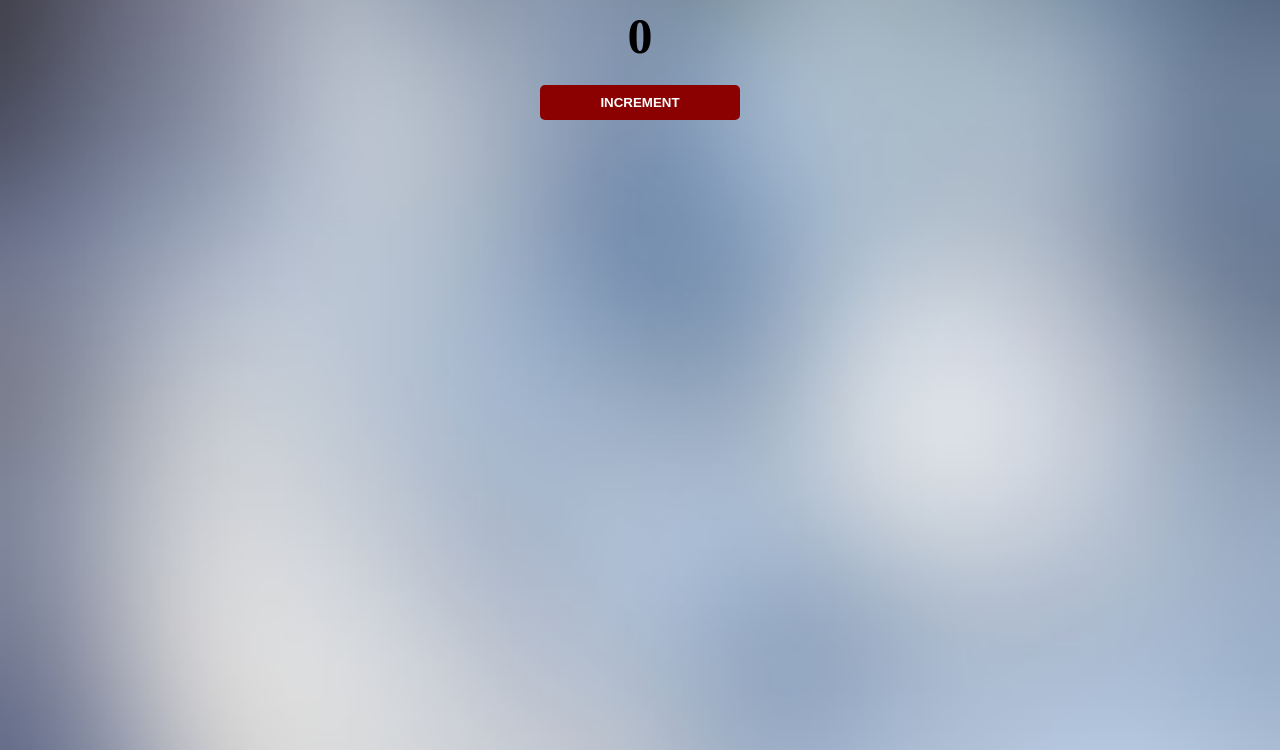
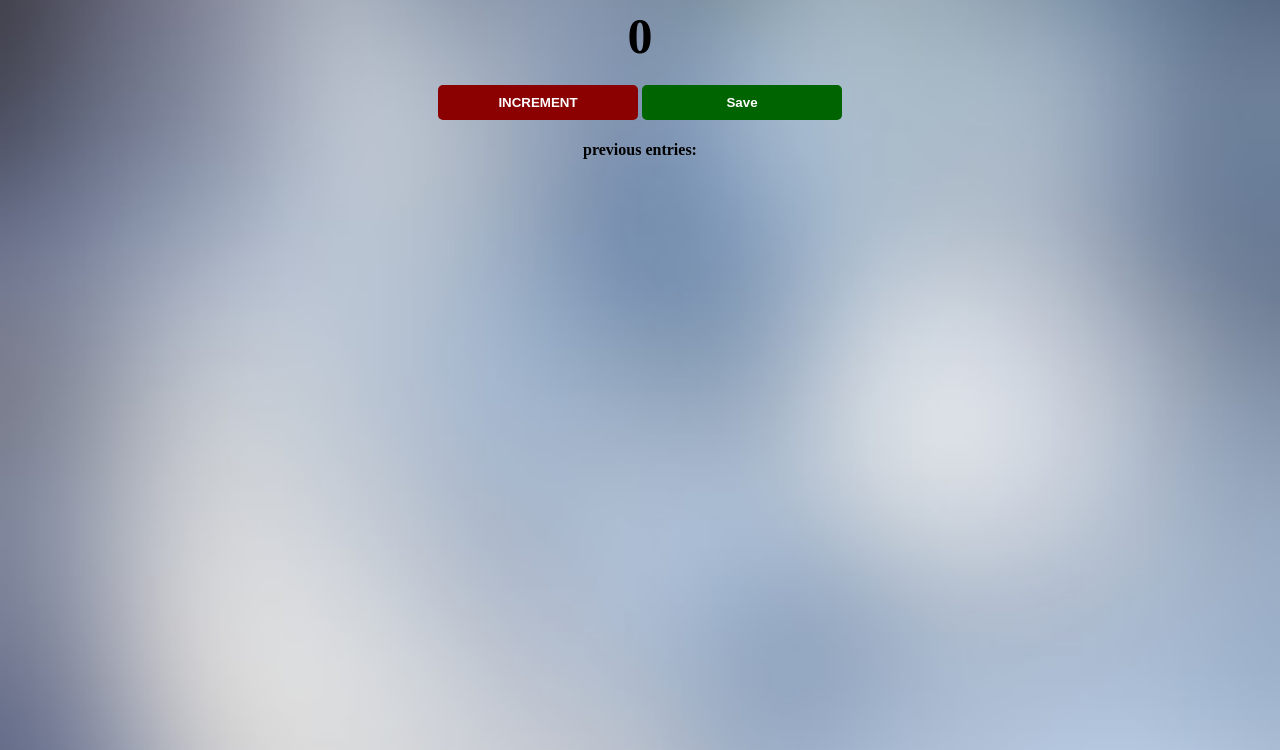
Before and after one commit to 01-AlstonAlvares/private_01_AlstonAlvaresJS, a plain HTML site: page html/index.html in a window 1280 px wide. Shown: the part 50-800 px from the top of the page. Drawn offline with Linux system fonts and the light colour scheme.

Commit message:
Update index.html

```diff
--- a/html/index.html
+++ b/html/index.html
@@ -10,5 +10,7 @@
     <h2 id="count-el">0</h2>
     <button id="increment-btn" onclick="increment()">INCREMENT</button>
     <script src="index.js"></script>
+      <button id="save-btn" onclick="save()">Save</button>
+    <p id="save-el">previous entries:</p>
 </body>
 </html>
```
